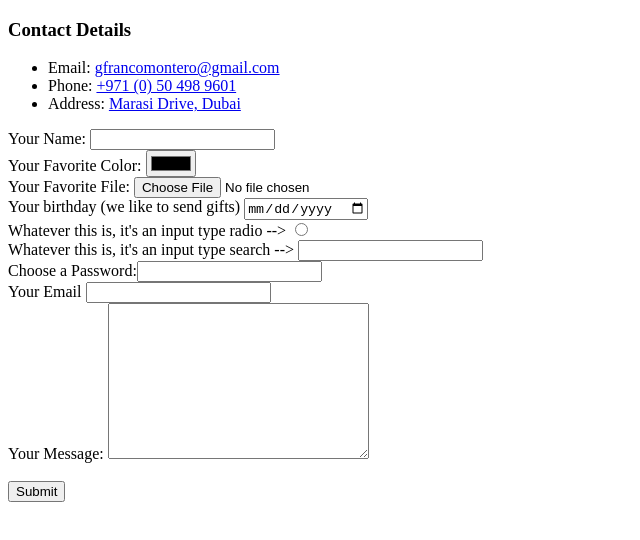
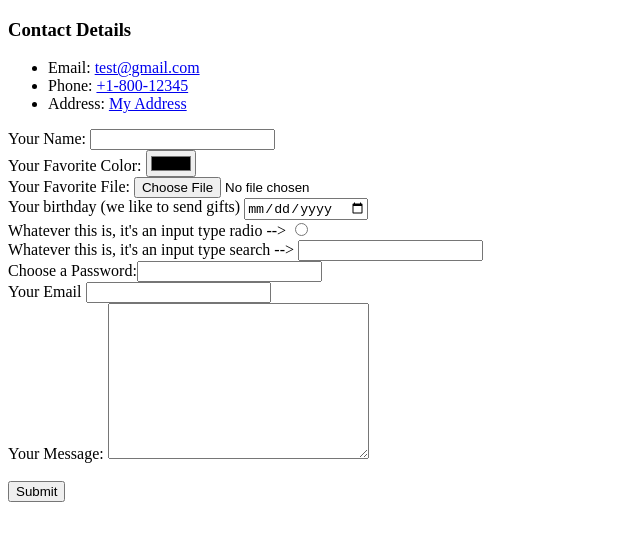
Before and after one commit to gfrancomontero/cv, a plain HTML site: page Contact.html in a window 1280 px wide. Shown: the whole page, without its empty margins (0-640 px from the left). Drawn offline with Linux system fonts and the light colour scheme.

Commit message:
Contact page v3
Uploading new contact page to not display my personal information

```diff
--- a/Contact.html
+++ b/Contact.html
@@ -10,9 +10,9 @@
 
   <h3>Contact Details</h3>
   <ul>
-    <li>Email: <a href="mailto:gfrancomontero@gmail.com">gfrancomontero@gmail.com</a></li>
-    <li>Phone: <a href="tel:+971 (0) 50 498 9601">+971 (0) 50 498 9601</a></li>
-    <li>Address: <a href="https://www.google.com/maps/dir//Rbc+Tower+Dubai/data=!4m6!4m5!1m1!4e2!1m2!1m1!1s0x3e5f6833b19fc509:0x1d1e62a1c2fef4a6?sa=X&ved=2ahUKEwjnzJGQhJfpAhUBx4UKHevfDqoQ9RcwEHoECBYQDw">Marasi Drive, Dubai</a></li>
+    <li>Email: <a href="mailto:test@gmail.com">test@gmail.com</a></li>
+    <li>Phone: <a href="tel:+12345">+1-800-12345</a></li>
+    <li>Address: <a href="https://www.google.com/maps">My Address</a></li>
   </ul>
 
   <form class="" action="mailto:hello@hello.com" method="post" enctype="text/plain">
```
